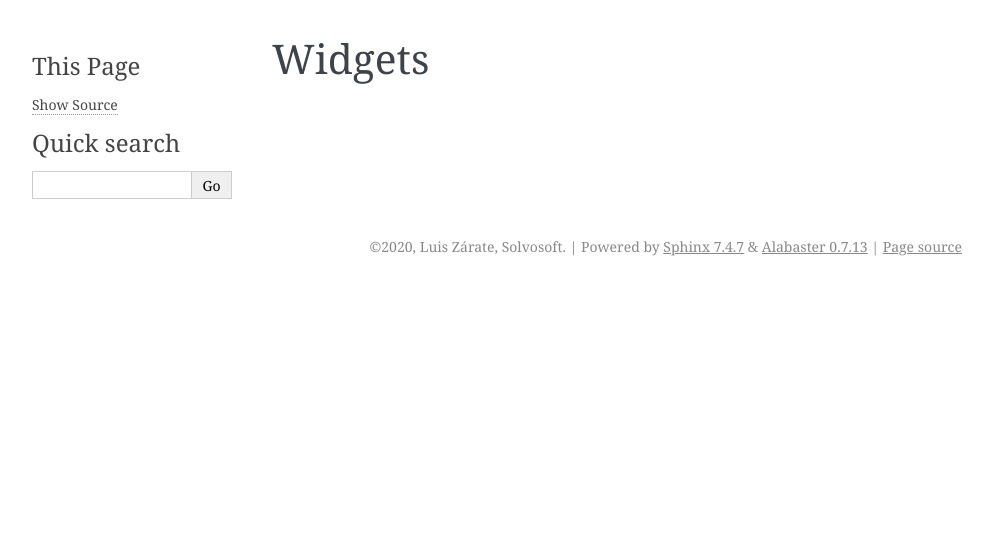
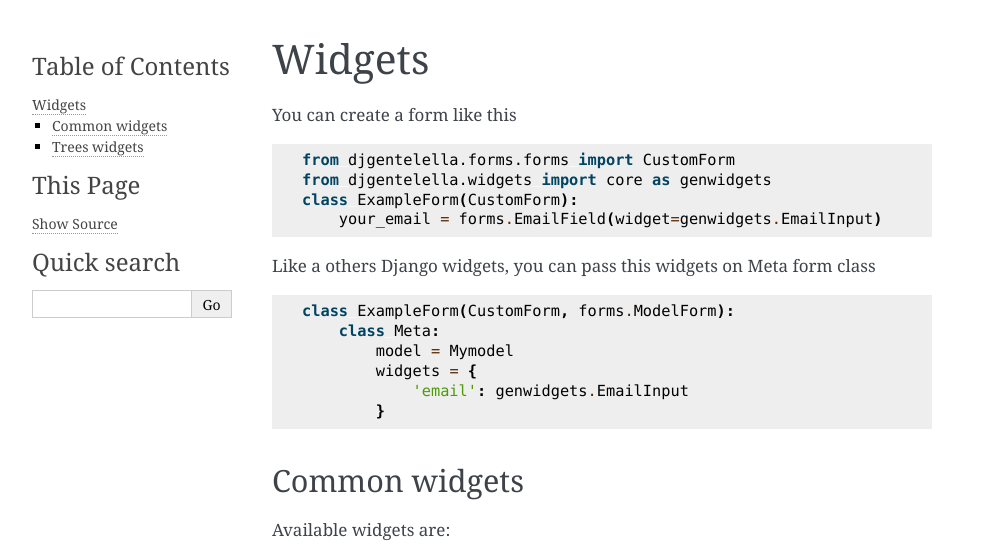
Before and after one commit to Solvosoft/django-gentelella-widgets, a Sphinx documentation site: the page built from docs/source/widgets.rst, in a window 1280 px wide. Shown: the top 558 px of the page, without its empty margins (148-1141 px from the left). Built offline with Sphinx 7.4.7, drawn with Linux system fonts in a browser that asks for light colours; some of the changed text lies outside the part shown; grey boxes are pictures that could not be loaded.

Commit message:
Documentation for forms, templates and widgets

```diff
--- a/docs/source/conf.py
+++ b/docs/source/conf.py
@@ -10,11 +10,14 @@
 # add these directories to sys.path here. If the directory is relative to the
 # documentation root, use os.path.abspath to make it absolute, like shown here.
 #
-# import os
-# import sys
-# sys.path.insert(0, os.path.abspath('.'))
+import os
+import sys
+sys.path.insert(0, os.path.abspath('../../'))
+sys.path.insert(0, os.path.abspath('../../demo/'))
 
-
+import django
+os.environ['DJANGO_SETTINGS_MODULE'] = 'demo.settings'
+django.setup()
 # -- Project information -----------------------------------------------------
 
 project = 'Django gentelella widgets'
--- /dev/null
+++ b/docs/source/forms.rst
@@ -0,0 +1,5 @@
+Forms
+##########
+
+.. automodule:: djgentelella.forms.forms
+   :members:
--- a/docs/source/index.rst
+++ b/docs/source/index.rst
@@ -10,8 +10,10 @@
    :maxdepth: 2
    :caption: Contents:
 
+   templates
+   forms
+   widgets
    crud
-
 
 Indices and tables
 ==================
--- a/docs/source/widgets.rst
+++ b/docs/source/widgets.rst
@@ -1,2 +1,38 @@
 Widgets
 ==========
+
+You can create a form like this
+
+.. code:: python
+
+    from djgentelella.forms.forms import CustomForm
+    from djgentelella.widgets import core as genwidgets
+    class ExampleForm(CustomForm):
+        your_email = forms.EmailField(widget=genwidgets.EmailInput)
+
+Like a others Django widgets, you can pass this widgets on Meta form class
+
+.. code:: python
+
+    class ExampleForm(CustomForm, forms.ModelForm):
+        class Meta:
+            model = Mymodel
+            widgets = {
+                'email': genwidgets.EmailInput
+            }
+
+Common widgets
+^^^^^^^^^^^^^^^^^^^^^
+Available widgets are:
+
+.. automodule:: djgentelella.widgets.core
+   :members:
+
+Trees widgets
+^^^^^^^^^^^^^^^^^^^
+Django Gentelella use MTPP for tree database representations
+
+.. automodule:: djgentelella.widgets.trees
+   :members:
+
+Not all widgets are good supported yet.
```
Also changed, not shown: docs/source/templates.rst (added, +31 -0 lines), 3 other files.
